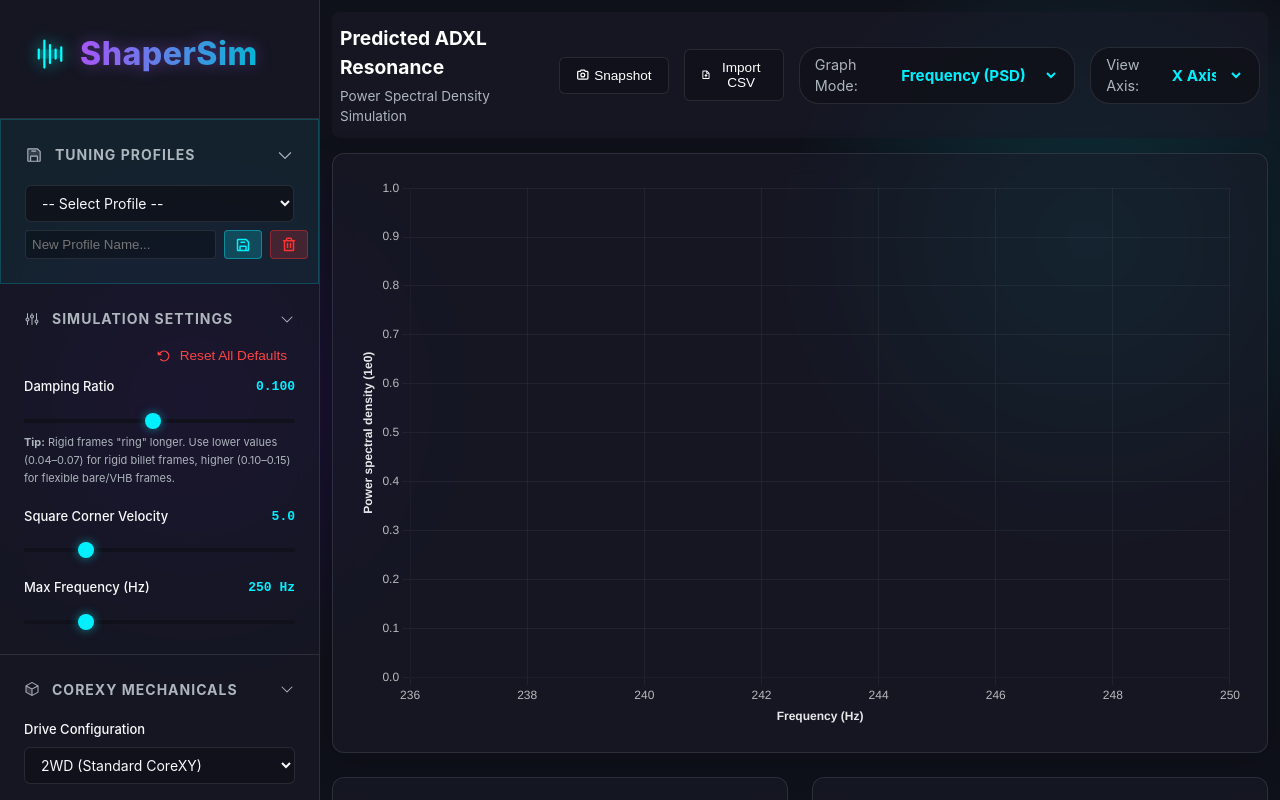
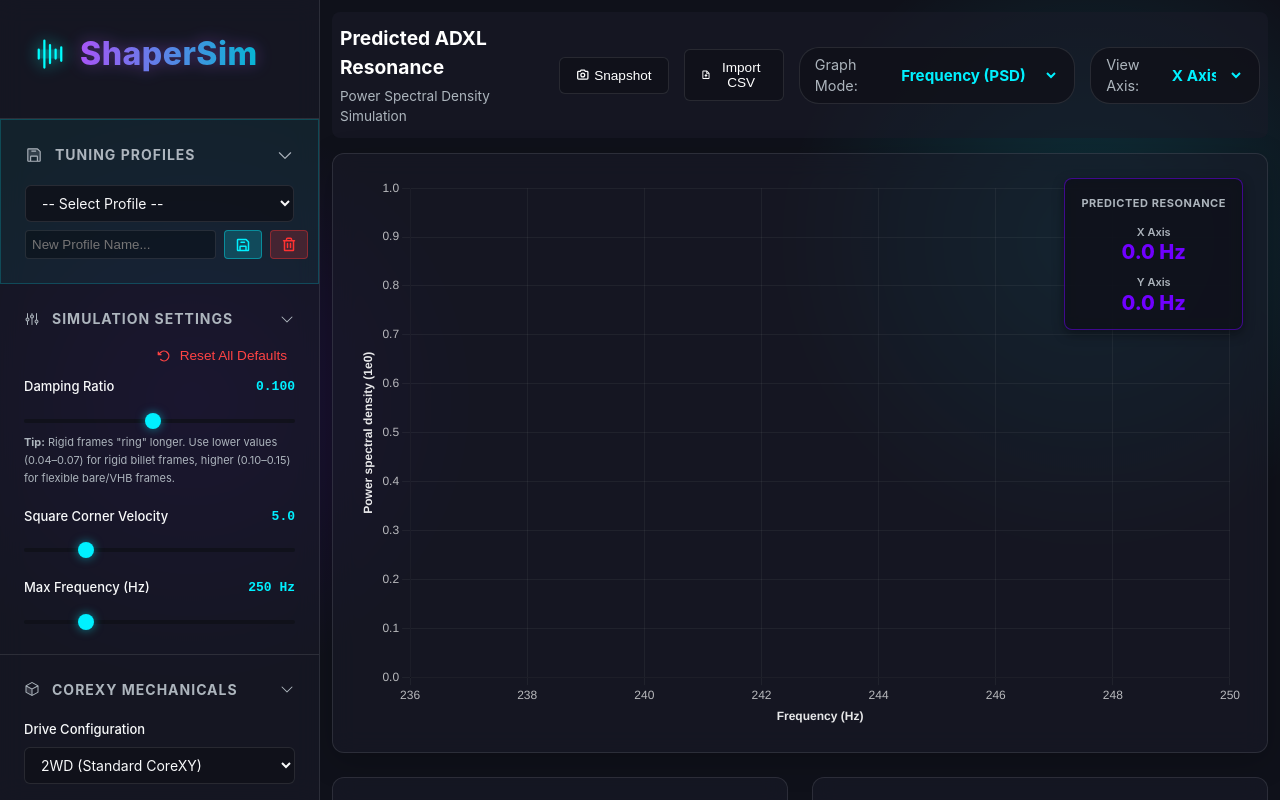
Before and after one commit to Jumpybeetroot/shaper-sim, a React (Vite) app in the folder shaper-sim-react/: page / in a window 1280 px wide. Built offline with nearby package versions, Linux system fonts and the light colour scheme.

Commit message:
feat: move resonance prediction box to chart overlay

```diff
--- a/shaper-sim-react/src/App.tsx
+++ b/shaper-sim-react/src/App.tsx
@@ -563,12 +563,6 @@
         state={state}
         updateState={updateState}
         resetToDefault={resetToDefault}
-        predX={predX}
-        predY={predY}
-        compX={compX}
-        compY={compY}
-        scoreX={scoreX}
-        scoreY={scoreY}
         profiles={Object.keys(profiles)}
         saveProfile={saveProfile}
         loadProfile={loadProfile}
@@ -659,7 +653,61 @@
           </div>
         </header>
 
-        <ChartDisplay data={chartData} options={chartOptions} plugins={plugins} />
+        <ChartDisplay data={chartData} options={chartOptions} plugins={plugins}>
+          <div className="prediction-overlay">
+            <div className="prediction-box mt-0">
+              <h4>Predicted Resonance</h4>
+              <div className="prediction-freq-list">
+                <div className="prediction-item">
+                  <span className="axis-label">X Axis</span>
+                  <span className="freq-val">{predX.toFixed(1)} Hz</span>
+                  {compX && compX.belt > 0 && (
+                    <div className="compliance-bar-container" title={`Compliance: Belt ${compX.belt.toFixed(1)}%, Motor ${compX.motor.toFixed(1)}%, Frame ${compX.frame.toFixed(1)}%`}>
+                      <div className="compliance-bar">
+                        <div className="compliance-segment belt" style={{ width: `${compX.belt}%` }}></div>
+                        <div className="compliance-segment motor" style={{ width: `${compX.motor}%` }}></div>
+                        <div className="compliance-segment frame" style={{ width: `${compX.frame}%` }}></div>
+                      </div>
+                      <div className="compliance-labels">
+                        <span className="label-belt">Belt</span>
+                        <span className="label-motor">Motor</span>
+                        <span className="label-frame">Frame</span>
+                      </div>
+                    </div>
+                  )}
+                  {scoreX?.best_shaper && (
+                    <div className="shaper-detail">
+                      {Math.round(scoreX.results[scoreX.best_shaper].max_accel / 100.0) * 100.0} mm/s² | {scoreX.best_shaper}
+                    </div>
+                  )}
+                </div>
+                <div className="prediction-item">
+                  <span className="axis-label">Y Axis</span>
+                  <span className="freq-val">{(predY || 0).toFixed(1)} Hz</span>
+                  {compY && compY.belt > 0 && (
+                    <div className="compliance-bar-container" title={`Compliance: Belt ${compY.belt.toFixed(1)}%, Motor ${compY.motor.toFixed(1)}%, Frame ${compY.frame.toFixed(1)}%`}>
+                      <div className="compliance-bar">
+                        <div className="compliance-segment belt" style={{ width: `${compY.belt}%` }}></div>
+                        <div className="compliance-segment motor" style={{ width: `${compY.motor}%` }}></div>
+                        <div className="compliance-segment frame" style={{ width: `${compY.frame}%` }}></div>
+                      </div>
+                      <div className="compliance-labels">
+                        <span className="label-belt">Belt</span>
+                        <span className="label-motor">Motor</span>
+                        <span className="label-frame">Frame</span>
+                      </div>
+                    </div>
+                  )}
+                  {scoreY?.best_shaper && (
+                    <div className="shaper-detail">
+                      {Math.round(scoreY.results[scoreY.best_shaper].max_accel / 100.0) * 100.0} mm/s² | {scoreY.best_shaper}
+                    </div>
+                  )}
+                </div>
+              </div>
+            </div>
+          </div>
+        </ChartDisplay>
 
         <div className="bottom-panels">
           <div className="panel">
--- a/shaper-sim-react/src/components/ChartDisplay.tsx
+++ b/shaper-sim-react/src/components/ChartDisplay.tsx
@@ -28,9 +28,10 @@
   data: ChartData<'line'>;
   options: ChartOptions<'line'>;
   plugins?: any[];
+  children?: React.ReactNode;
 }
 
-export const ChartDisplay: React.FC<ChartDisplayProps> = ({ data, options, plugins }) => {
+export const ChartDisplay: React.FC<ChartDisplayProps> = ({ data, options, plugins, children }) => {
   const mergedOptions = useMemo(() => {
     return {
       ...options,
@@ -42,6 +43,7 @@
   return (
     <div className="chart-container">
       <Line data={data} options={mergedOptions} plugins={plugins} />
+      {children}
     </div>
   );
 };
--- a/shaper-sim-react/src/components/Sidebar.tsx
+++ b/shaper-sim-react/src/components/Sidebar.tsx
@@ -7,12 +7,6 @@
   state: AppState;
   updateState: (key: keyof AppState, value: number | boolean | string) => void;
   resetToDefault: () => void;
-  predX: number;
-  predY: number;
-  compX: { belt: number; frame: number; motor: number };
-  compY: { belt: number; frame: number; motor: number };
-  scoreX: { results: Record<string, import('../lib/shaperLogic').ShaperScore>; best_shaper: string };
-  scoreY: { results: Record<string, import('../lib/shaperLogic').ShaperScore>; best_shaper: string };
   profiles: string[];
   saveProfile: (name: string) => void;
   loadProfile: (name: string) => void;
@@ -20,7 +14,7 @@
 }
 
 export const Sidebar: React.FC<SidebarProps> = ({
-  state, updateState, resetToDefault, predX, predY, compX, compY, scoreX, scoreY, profiles, saveProfile, loadProfile, deleteProfile
+  state, updateState, resetToDefault, profiles, saveProfile, loadProfile, deleteProfile
 }) => {
   const [selectedProfile, setSelectedProfile] = React.useState<string>('');
   const profileInputRef = React.useRef<HTMLInputElement>(null);
@@ -34,8 +28,6 @@
       updateState(id as keyof AppState, val);
     }
   };
-
-  const displayAccel = (a: number) => Math.round(a / 100.0) * 100.0;
 
   return (
     <aside className="sidebar">
@@ -446,59 +438,6 @@
         </details>
       </details>
 
-      <div className="control-section">
-        <div className="prediction-box mt-0">
-          <h4>Predicted Resonance</h4>
-          <div className="prediction-freq-list">
-            <div className="prediction-item">
-              <span className="axis-label">X Axis</span>
-              <span className="freq-val">{predX.toFixed(1)} Hz</span>
-              {compX && compX.belt > 0 && (
-                <div className="compliance-bar-container" title={`Compliance: Belt ${compX.belt.toFixed(1)}%, Motor ${compX.motor.toFixed(1)}%, Frame ${compX.frame.toFixed(1)}%`}>
-                  <div className="compliance-bar">
-                    <div className="compliance-segment belt" style={{ width: `${compX.belt}%` }}></div>
-                    <div className="compliance-segment motor" style={{ width: `${compX.motor}%` }}></div>
-                    <div className="compliance-segment frame" style={{ width: `${compX.frame}%` }}></div>
-                  </div>
-                  <div className="compliance-labels">
-                    <span className="label-belt">Belt</span>
-                    <span className="label-motor">Motor</span>
-                    <span className="label-frame">Frame</span>
-                  </div>
-                </div>
-              )}
-              {scoreX?.best_shaper && (
-                <div className="shaper-detail">
-                  {displayAccel(scoreX.results[scoreX.best_shaper].max_accel)} mm/s² | {scoreX.best_shaper}
-                </div>
-              )}
-            </div>
-            <div className="prediction-item">
-              <span className="axis-label">Y Axis</span>
-              <span className="freq-val">{(predY || 0).toFixed(1)} Hz</span>
-              {compY && compY.belt > 0 && (
-                <div className="compliance-bar-container" title={`Compliance: Belt ${compY.belt.toFixed(1)}%, Motor ${compY.motor.toFixed(1)}%, Frame ${compY.frame.toFixed(1)}%`}>
-                  <div className="compliance-bar">
-                    <div className="compliance-segment belt" style={{ width: `${compY.belt}%` }}></div>
-                    <div className="compliance-segment motor" style={{ width: `${compY.motor}%` }}></div>
-                    <div className="compliance-segment frame" style={{ width: `${compY.frame}%` }}></div>
-                  </div>
-                  <div className="compliance-labels">
-                    <span className="label-belt">Belt</span>
-                    <span className="label-motor">Motor</span>
-                    <span className="label-frame">Frame</span>
-                  </div>
-                </div>
-              )}
-              {scoreY?.best_shaper && (
-                <div className="shaper-detail">
-                  {displayAccel(scoreY.results[scoreY.best_shaper].max_accel)} mm/s² | {scoreY.best_shaper}
-                </div>
-              )}
-            </div>
-          </div>
-        </div>
-      </div>
     </aside>
   );
 };
--- a/shaper-sim-react/src/index.css
+++ b/shaper-sim-react/src/index.css
@@ -668,6 +668,24 @@
     text-align: center;
 }
 
+.prediction-overlay {
+    position: absolute;
+    top: 24px;
+    right: 24px;
+    z-index: 10;
+    pointer-events: none;
+}
+
+.prediction-overlay .prediction-box {
+    pointer-events: auto;
+    margin-top: 0;
+    box-shadow: 0 4px 12px rgba(0, 0, 0, 0.4);
+    background: rgba(15, 17, 26, 0.85);
+    backdrop-filter: blur(8px);
+    -webkit-backdrop-filter: blur(8px);
+    border-color: rgba(112, 0, 255, 0.5);
+}
+
 .prediction-box h4 {
     font-size: 11px;
     text-transform: uppercase;
```
